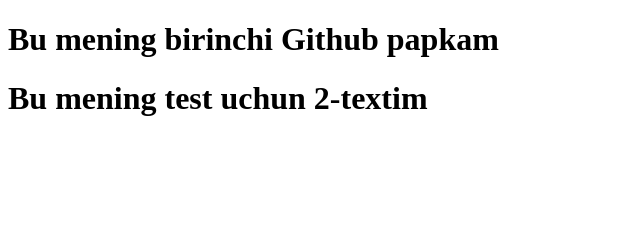
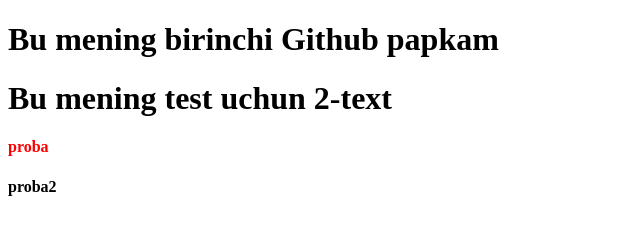
Before and after one commit to MadinaQalandarova/Madina, a plain HTML site: page index.html in a window 1280 px wide. Shown: the whole page, without its empty margins (0-640 px from the left). Drawn offline with Linux system fonts and the light colour scheme.

Commit message:
gitga qoshishni organdim

```diff
--- a/index.html
+++ b/index.html
@@ -4,9 +4,13 @@
     <meta charset="UTF-8">
     <meta name="viewport" content="width, initial-scale=1.0">
     <title>Document</title>
+    <link rel="stylesheet" href="style.css">
 </head>
 <body>
     <h1>Bu mening birinchi Github papkam</h1>
-    <h1>Bu mening test uchun 2-textim</h1>
+    <h1>Bu mening test uchun 2-text</h1>
+    <h3>proba</h3>
+    <h4>proba2</h4>
+
 </body>
 </html>
--- /dev/null
+++ b/style.css
@@ -0,0 +1,4 @@
+h3{
+    color: red;
+    font-size: 16px;
+}
```
